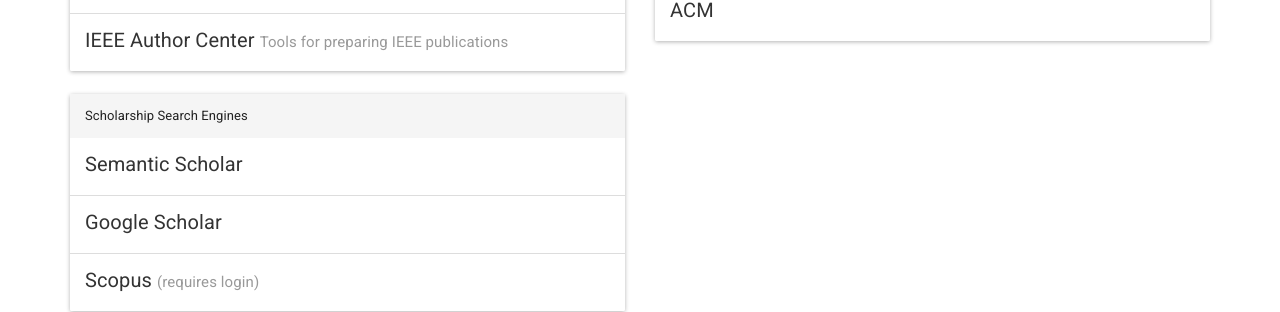
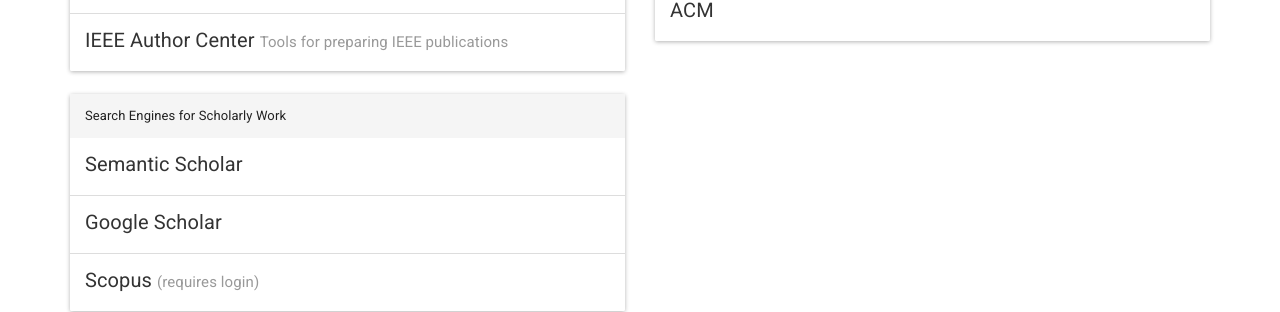
Before and after one commit to sendecomp/sendecomp-website, a Jekyll site: the page built from resources.html, in a window 1280 px wide. Shown: the part 1176-1488 px from the top of the page. Built offline with Jekyll 4.4.1, drawn with Linux system fonts in a browser that asks for light colours.

Commit message:
Change title of a resources section

```diff
--- a/resources.html
+++ b/resources.html
@@ -84,7 +84,7 @@ title: Resources
       </div>
     </div>
     <div class="panel panel-default">
-      <div class="panel-heading">Scholarship Search Engines</div>
+      <div class="panel-heading">Search Engines for Scholarly Work</div>
       <div class="list-group">
         <a class="list-group-item" href="https://www.semanticscholar.org/" target="_blank">
           <h5 class="list-group-item-heading">Semantic Scholar</h5>
```
